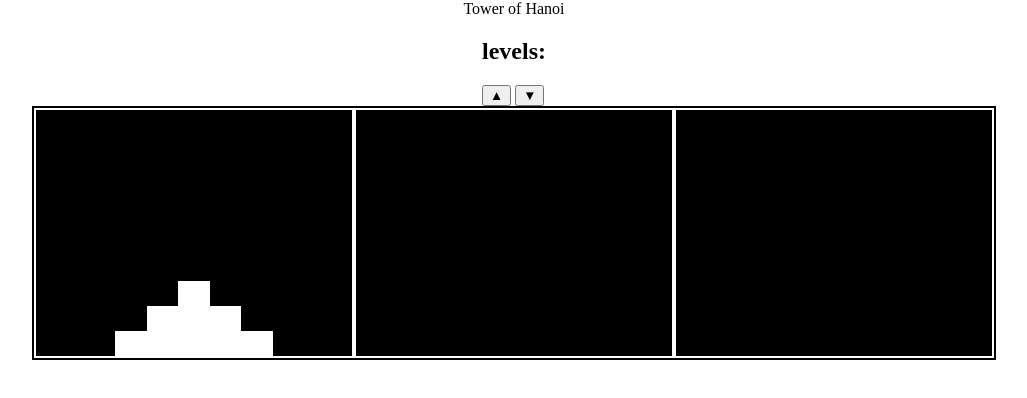
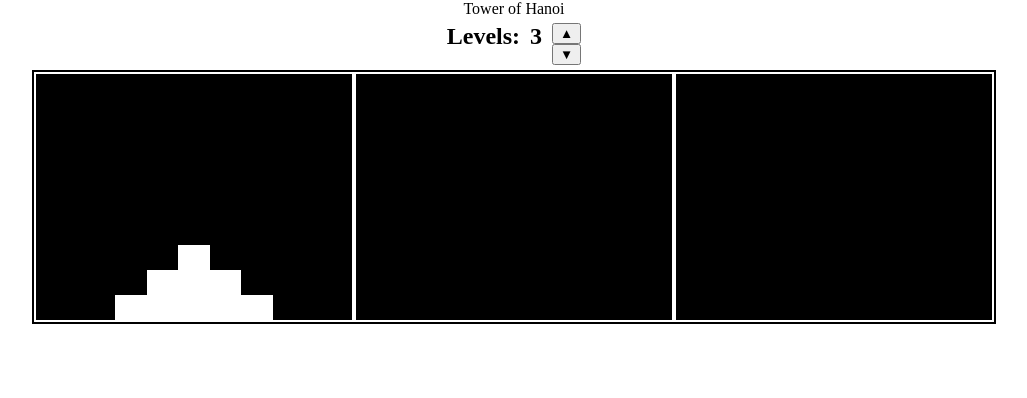
Before and after one commit to gnataliespen/Tower-of-Hanoi, a plain HTML site: page index.html in a window 1280 px wide. Shown: the whole page, without its empty margins (126-1153 px from the left). Drawn offline with Linux system fonts and the light colour scheme.

Commit message:
added css and html for level changer

```diff
--- a/index.html
+++ b/index.html
@@ -12,10 +12,15 @@
       <div class="header">
         <header>Tower of Hanoi</header>
       </div>
-      <div class="levels">
-        <h2>levels:</h2>
-        <button class="numUp">▲</button>
-        <button class="numDown">▼</button>
+      <div class="info">
+        <div class="levels">
+          <h2 class="lvltitle">Levels:</h2>
+          <h2 class="lvlnum">3</h3>
+          <div class="bttns">
+             <button class="numUp">▲</button>
+            <button class="numDown">▼</button>
+          </div>
+        </div>
       </div>
       <div class="wrapper">
         <!-- learned drrag and drop from here https://medium.com/quick-code/simple-javascript-drag-drop-d044d8c5bed5 -->
--- a/style.css
+++ b/style.css
@@ -44,3 +44,20 @@ body {
 .ring3 {
   width: 50%;
 }
+.info {
+  width: 100%;
+}
+.levels {
+  width: 100%;
+  display: flex;
+  justify-content: center;
+}
+.levels > * {
+  margin: 5px;
+}
+.bttns {
+  display: flex;
+  flex-direction: column;
+  align-items: center;
+  justify-content: center;
+}
```
